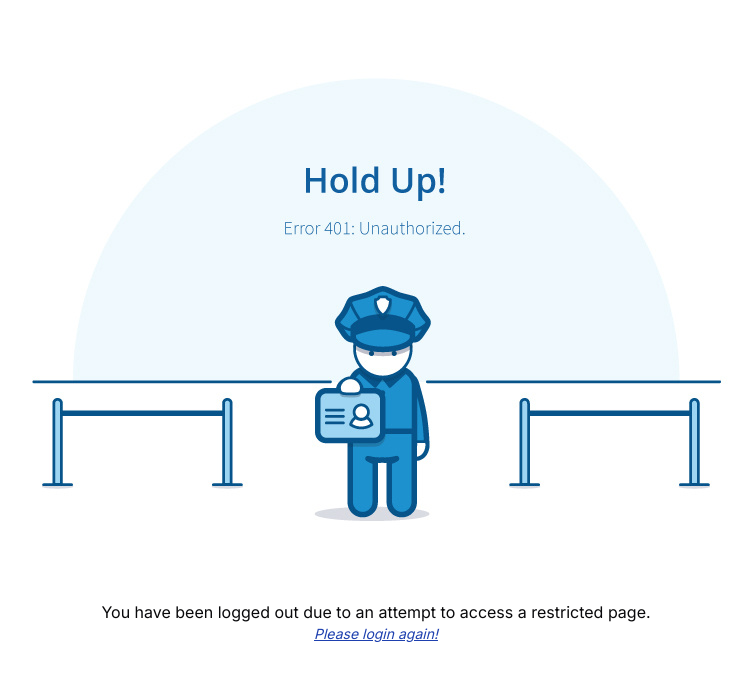
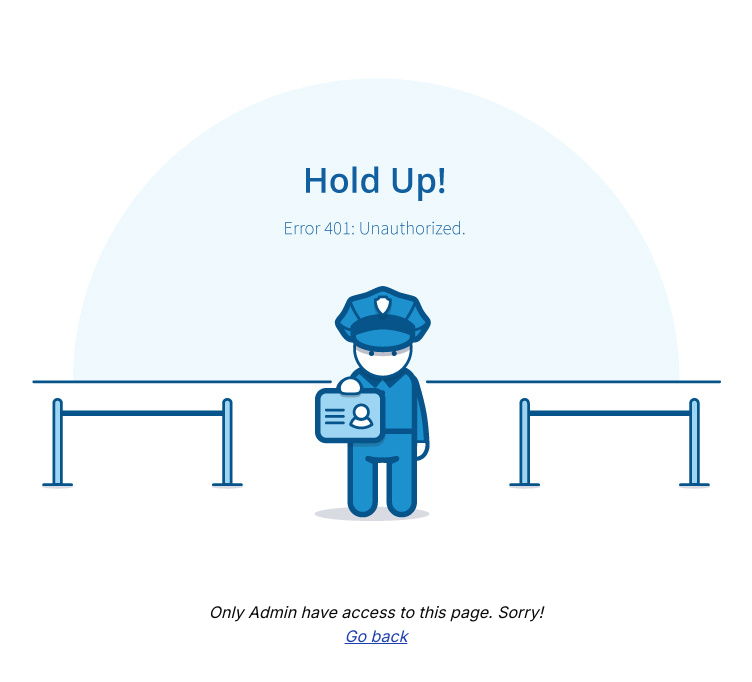
Before and after one commit to yeasin181015/easy-quiz, a Next.js app: page /unauthorized in a window 1280 px wide. Shown: the top 682 px of the page, without its empty margins (264-1016 px from the left). Built offline with nearby package versions, Linux system fonts and the light colour scheme.

Commit message:
fixed authentication issues

```diff
--- a/app/unauthorized/page.tsx
+++ b/app/unauthorized/page.tsx
@@ -8,12 +8,11 @@ const UnAuthorized = () => {
   return (
     <div className="flex flex-col items-center">
       <Image src={Error} alt="" />
-      <p className="text-center">
-        You have been logged out due to an attempt to access a restricted page.
+      <p className="text-center italic">
+        Only Admin have access to this page. Sorry!
       </p>
-
-      <Link href="/answers" className="text-blue-800 underline italic text-sm">
-        Please login again!
+      <Link href="/answers" className="underline italic text-blue-800">
+        Go back
       </Link>
     </div>
   );
--- a/components/Signout.tsx
+++ b/components/Signout.tsx
@@ -10,23 +10,31 @@ const Signout = () => {
   const router = useRouter();
   const [email, setEmail] = useState("");
   const [role, setRole] = useState("");
-  const isAuthenticated = localStorage.getItem("isAuthenticated");
+  const [isAuthenticated, setIsAuthenticated] = useState(false);
+
+  useEffect(() => {
+    // Only run this on the client side
+    if (typeof window !== "undefined") {
+      const authStatus = localStorage.getItem("isAuthenticated");
+      setIsAuthenticated(authStatus === "true");
+
+      const userEmail = localStorage.getItem("email");
+      const userRole = localStorage.getItem("role");
+      userEmail && setEmail(userEmail);
+      userRole && setRole(userRole);
+    }
+  }, [pathname]);
 
   const handleSignout = () => {
-    localStorage.setItem("isAuthenticated", "false");
-    localStorage.removeItem("role");
-    localStorage.removeItem("userId");
-    localStorage.removeItem("email");
+    if (typeof window !== "undefined") {
+      localStorage.setItem("isAuthenticated", "false");
+      localStorage.removeItem("role");
+      localStorage.removeItem("userId");
+      localStorage.removeItem("email");
 
-    router.push("/auth/signin");
+      router.push("/auth/signin");
+    }
   };
-
-  useEffect(() => {
-    const userEmail = localStorage.getItem("email");
-    const userRole = localStorage.getItem("role");
-    userEmail && setEmail(userEmail);
-    userRole && setRole(userRole);
-  }, [pathname]);
 
   if (noNavbarRoutes.includes(pathname) || !isAuthenticated) {
     return null;
--- a/components/withAuth.tsx
+++ b/components/withAuth.tsx
@@ -7,24 +7,23 @@ import Loading from "./Loading";
 const withAuth = (Component: React.ComponentType, requiredRole?: string) => {
   return function ProtectedComponent(props: any) {
     const router = useRouter();
-
     const [isAuthorized, setIsAuthorized] = useState(false);
 
     useEffect(() => {
+      if (typeof window !== "undefined") {
         const isAuthenticated = localStorage.getItem("isAuthenticated");
         const role = localStorage.getItem("role");
 
-      if (!isAuthenticated) {
+        if (!isAuthenticated || isAuthenticated === "false") {
           router.push("/auth/signin");
           return;
         }
-
         if (requiredRole && role !== requiredRole) {
           router.push("/unauthorized");
           return;
         }
-
         setIsAuthorized(true);
+      }
     }, [router]);
 
     if (!isAuthorized) {
--- a/components/withBasicAuth.tsx
+++ b/components/withBasicAuth.tsx
@@ -9,14 +9,15 @@ const withBasicAuth = (Component: React.ComponentType) => {
     const router = useRouter();
 
     useEffect(() => {
-      const isAuthenticated = localStorage.getItem("isAuthenticated");
+      if (typeof window !== "undefined") {
+        const isAuthenticated = localStorage.getItem("isAuthenticated");
 
-      if (!isAuthenticated) {
-        router.push("/auth/signin");
-        return;
+        if (!isAuthenticated || isAuthenticated === "false") {
+          router.push("/auth/signin");
+        } else {
+          setAuthenticated(true);
+        }
       }
-
-      setAuthenticated(true);
     }, [router]);
 
     if (!authenticated) {
```
Lines whose indentation alone changed are shown as unchanged.
